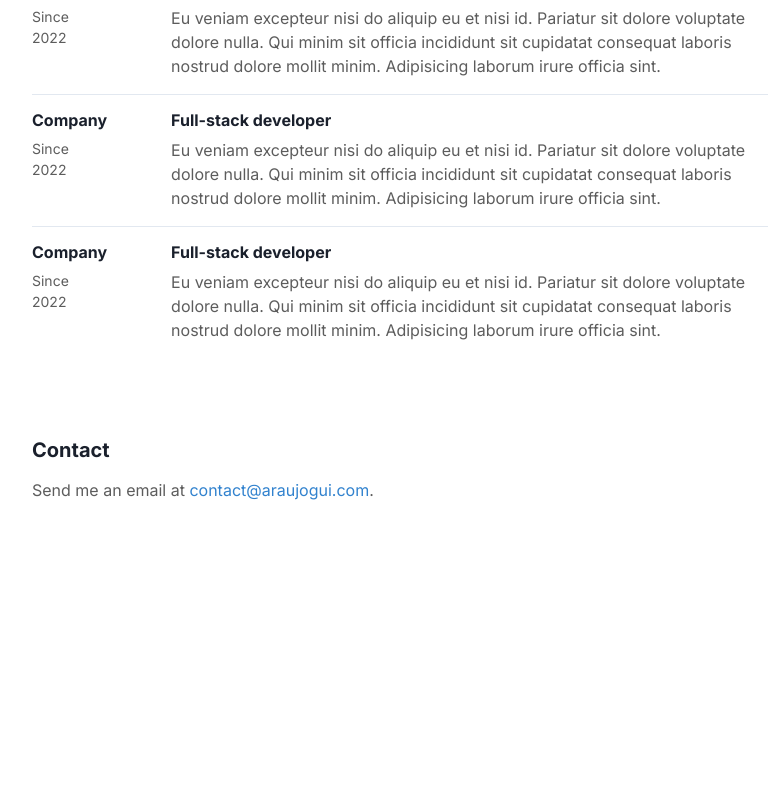
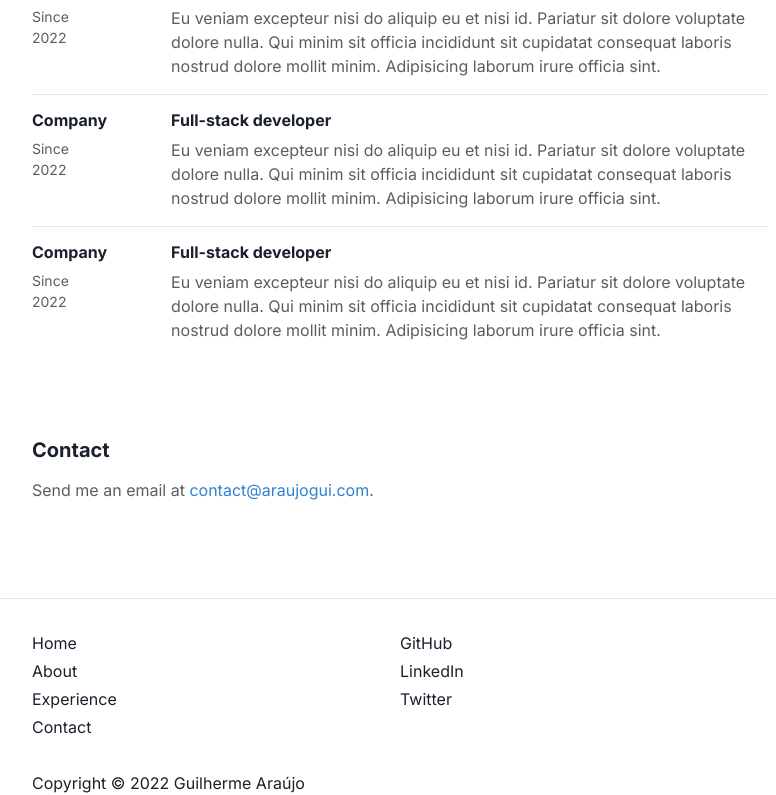
Before and after one commit to araujogui/araujogui.com, a Next.js app: page / in a window 1280 px wide. Shown: the part 1782-2577 px from the top of the page, without its empty margins (240-1016 px from the left). Before the commit the page ends 2380 px from the top, so only its background shows below. Built offline with nearby package versions, Linux system fonts and the light colour scheme.

Commit message:
Create footer component

```diff
--- /dev/null
+++ b/components/Footer.jsx
@@ -0,0 +1,62 @@
+import {
+  Box,
+  Container,
+  Link,
+  List,
+  ListItem,
+  SimpleGrid,
+  Text,
+  useColorModeValue,
+} from "@chakra-ui/react";
+
+const Footer = () => {
+  return (
+    <Box
+      as="footer"
+      borderTop="1px"
+      borderColor={useColorModeValue("gray.200", "whiteAlpha.300")}
+    >
+      <Container maxW="container.md">
+        <SimpleGrid columns="2" py="8">
+          <List spacing="1">
+            <ListItem>
+              <Link href="/">Home</Link>
+            </ListItem>
+            <ListItem>
+              <Link href="#about">About</Link>
+            </ListItem>
+            <ListItem>
+              <Link href="#experience">Experience</Link>
+            </ListItem>
+            <ListItem>
+              <Link href="#contact">Contact</Link>
+            </ListItem>
+          </List>
+          <List spacing="1">
+            <ListItem>
+              <Link href="https://github.com/araujogui" isExternal>
+                GitHub
+              </Link>
+            </ListItem>
+            <ListItem>
+              <Link
+                href="https://linkedin.com/in/guilherme-araújo-a6235722b"
+                isExternal
+              >
+                LinkedIn
+              </Link>
+            </ListItem>
+            <ListItem>
+              <Link href="https://twitter.com/arauuujogui" isExternal>
+                Twitter
+              </Link>
+            </ListItem>
+          </List>
+        </SimpleGrid>
+        <Text>Copyright © 2022 Guilherme Araújo</Text>
+      </Container>
+    </Box>
+  );
+};
+
+export default Footer;
--- a/pages/_app.jsx
+++ b/pages/_app.jsx
@@ -1,6 +1,7 @@
 import { Box, ChakraProvider } from "@chakra-ui/react";
 import "@fontsource/inter/400.css";
 import "@fontsource/inter/700.css";
+import Footer from "../components/Footer";
 import Header from "../components/Header";
 import theme from "../lib/theme";
 
@@ -11,6 +12,7 @@ const MyApp = ({ Component, pageProps }) => {
       <Box mt="48">
         <Component {...pageProps} />
       </Box>
+      <Footer />
     </ChakraProvider>
   );
 };
```
